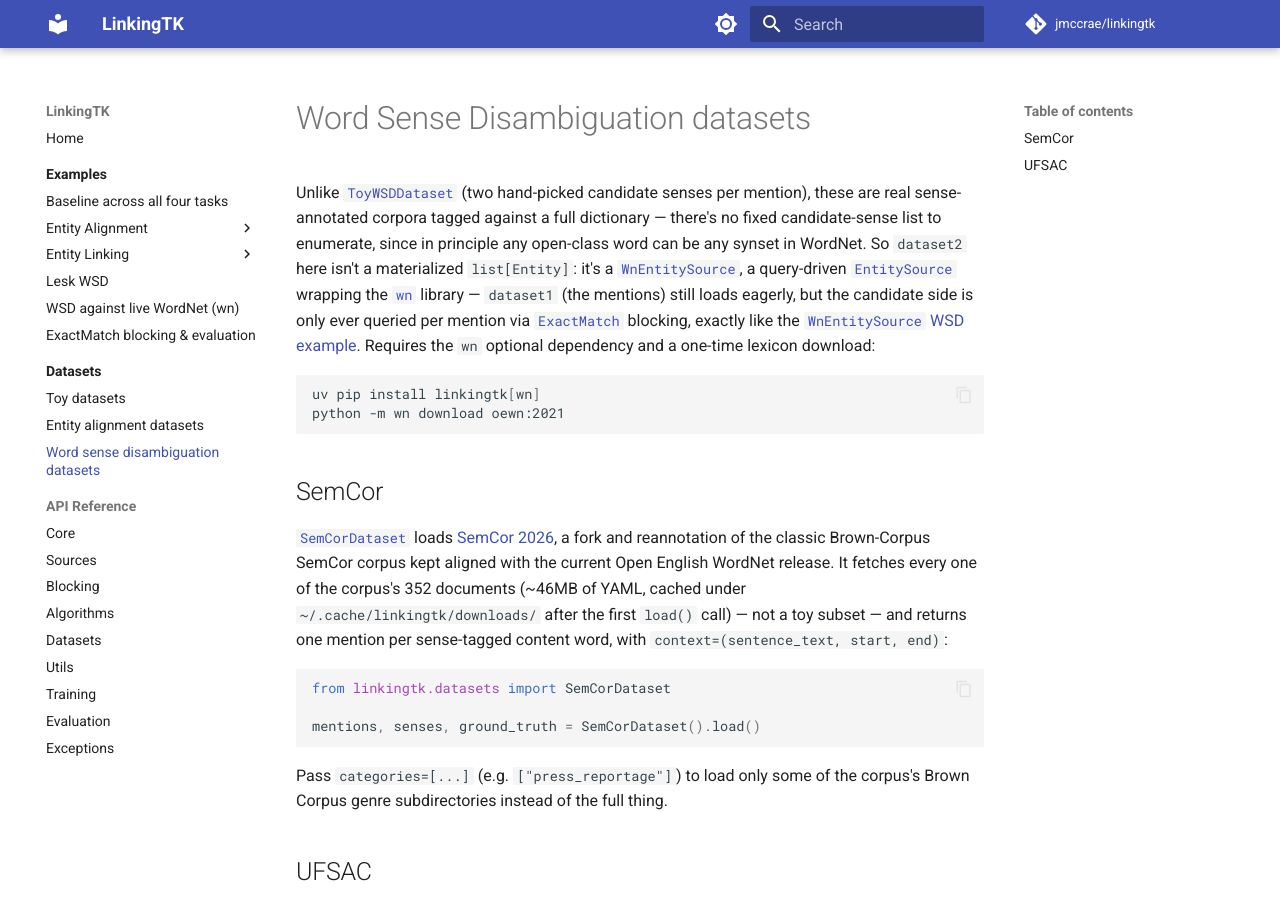
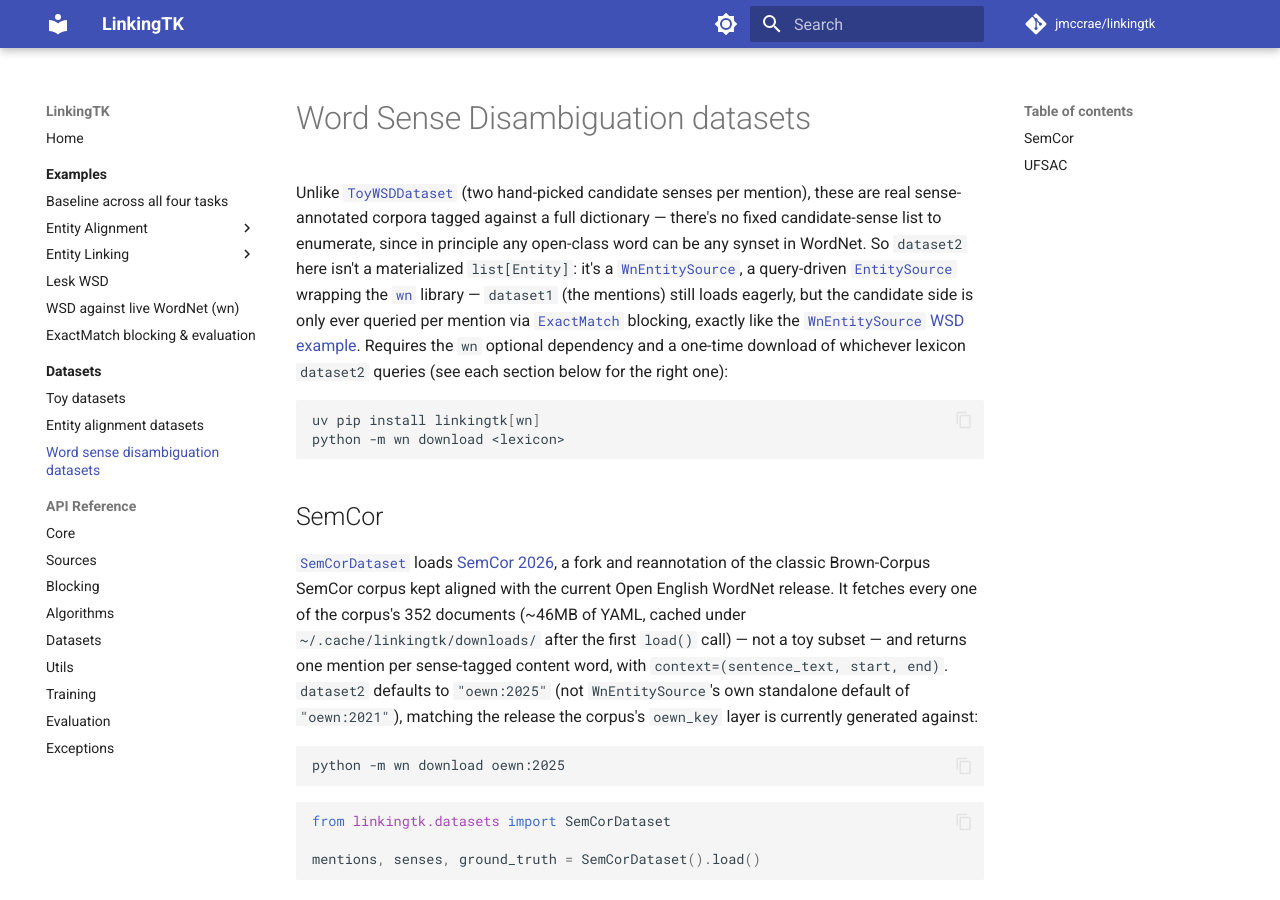
Before and after one commit to jmccrae/linkingtk, an MkDocs documentation site: the page built from docs/datasets/wsd.md, in a window 1280 px wide and 900 px high. Built offline with MkDocs 1.6.1 and Material for MkDocs 9.7.7, drawn with Linux system fonts in a browser that asks for light colours; comment, search, counter and statistics services are not loaded.

Commit message:
Default SemCorDataset's lexicon to oewn:2025
The corpus's oewn_key layer tracks the current Open English WordNet
release, which is 2025, not WnEntitySource's own standalone default of
oewn:2021.

````diff
--- a/docs/datasets/wsd.md
+++ b/docs/datasets/wsd.md
@@ -11,11 +11,12 @@ here isn't a materialized `list[Entity]`: it's a
 still loads eagerly, but the candidate side is only ever queried per
 mention via [`ExactMatch`](../reference/blocking.md) blocking, exactly
 like the [`WnEntitySource` WSD example](../examples/wn_wsd.md). Requires
-the `wn` optional dependency and a one-time lexicon download:
+the `wn` optional dependency and a one-time download of whichever lexicon
+`dataset2` queries (see each section below for the right one):
 
 ```bash
 uv pip install linkingtk[wn]
-python -m wn download oewn:2021
+python -m wn download <lexicon>
 ```
 
 ## SemCor
@@ -27,7 +28,14 @@ the current Open English WordNet release. It fetches every one of the
 corpus's 352 documents (~46MB of YAML, cached under
 `~/.cache/linkingtk/downloads/` after the first `load()` call) — not a
 toy subset — and returns one mention per sense-tagged content word, with
-`context=(sentence_text, start, end)`:
+`context=(sentence_text, start, end)`. `dataset2` defaults to
+``"oewn:2025"`` (not `WnEntitySource`'s own standalone default of
+``"oewn:2021"``), matching the release the corpus's `oewn_key` layer is
+currently generated against:
+
+```bash
+python -m wn download oewn:2025
+```
 
 ```python
 from linkingtk.datasets import SemCorDataset
````
Also changed, not shown: 1 other file.
